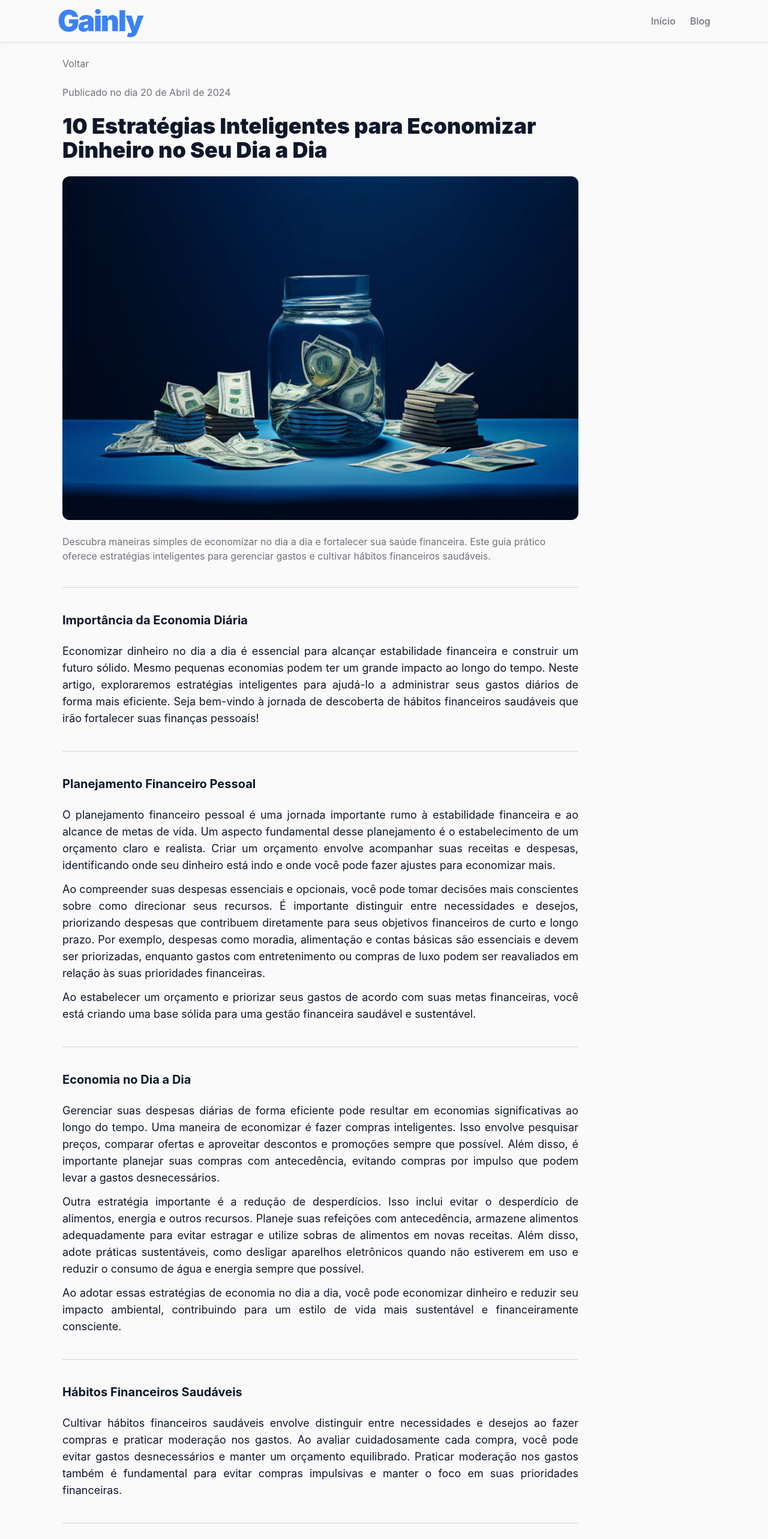
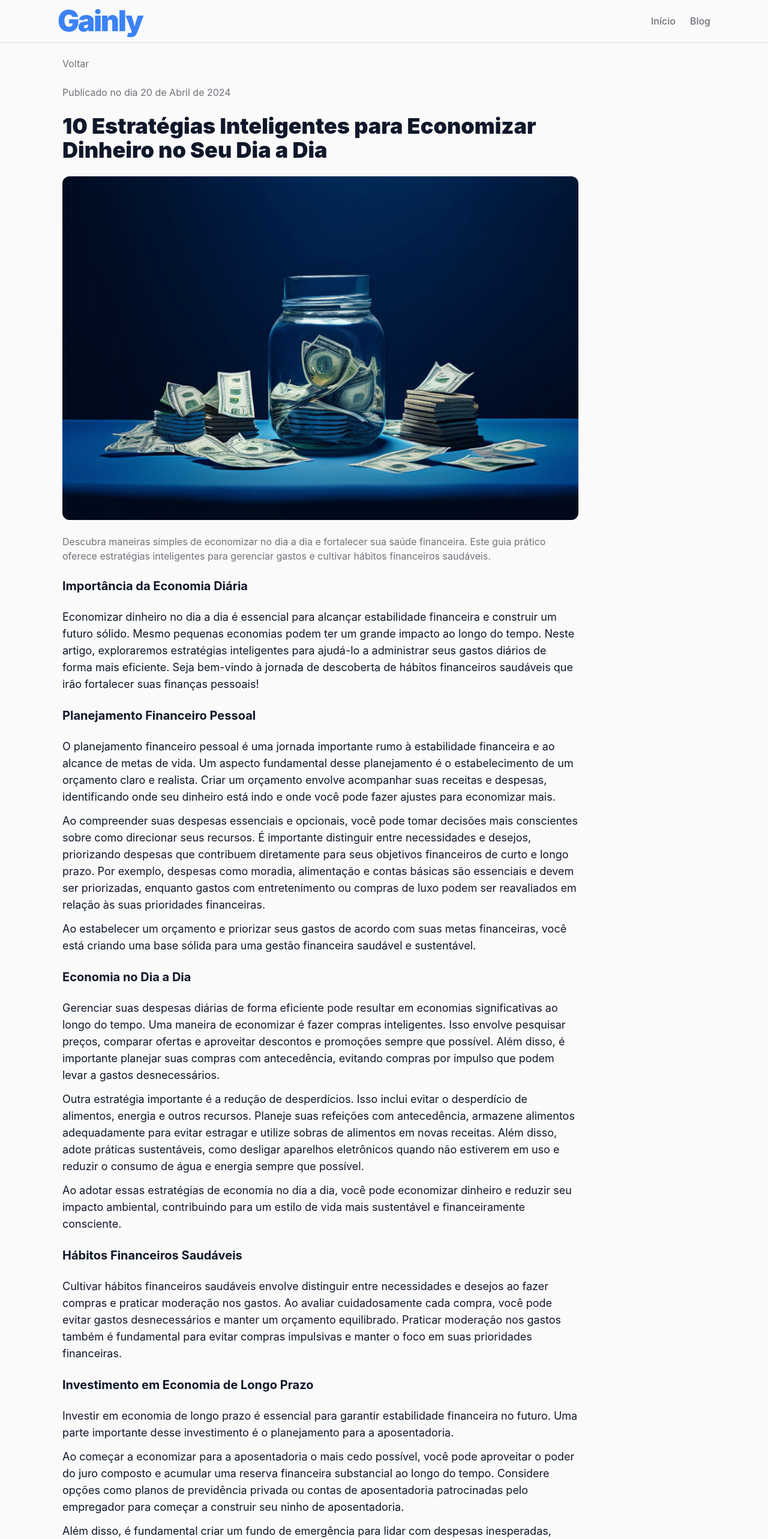
Before and after one commit to mayconjzj/Cogito, a Next.js app: page /post/10-estrategias-inteligentes-para-economizar-dinheiro-no-seu-dia-a-dia in a window 1280 px wide. Shown: the top 2566 px of the page at 60% size. Built offline with nearby package versions, Linux system fonts and the light colour scheme.

Commit message:
New Commit

```diff
--- a/src/app/post/[slug]/page.tsx
+++ b/src/app/post/[slug]/page.tsx
@@ -46,8 +46,8 @@ export default async function Page({ params }: { params: { slug: string } }) {
 
   return (
     <section className="px-2 sm:px-12 lg:px-24 space-y-6">
-      <article className="max-w-[860px]">
-        <div className="space-y-6 pb-10">
+      <article className="max-w-[860px] space-y-6">
+        <div className="space-y-6">
           <BackLink>Voltar</BackLink>
           <div>
             <p className="text-muted text-md">Publicado no dia {post?.date}</p>
@@ -64,18 +64,15 @@ export default async function Page({ params }: { params: { slug: string } }) {
           )}
           <p className="text-muted">{post?.description}</p>
         </div>
-        <div className="text-justify">
+
+        <ul className="space-y-6">
           {post?.contents &&
             post.contents.map((content) => (
-              <>
-                <div
-                  key={content.subTitle}
-                  className="space-y-6 py-10 border-t-border border-t-[0.5px]"
-                >
+              <li key={content.subTitle} className="space-y-6">
                 <h2 className="font-bold text-xl">{content.subTitle}</h2>
                 <div className="space-y-3">
                   {content.descriptions?.map((description) => (
-                      <p className="md:text-lg text-justify" key={description}>
+                    <p className="md:text-lg" key={description}>
                       {description}
                     </p>
                   ))}
@@ -89,10 +86,9 @@ export default async function Page({ params }: { params: { slug: string } }) {
                     className="object-cover w-full rounded-xl overflow-hidden"
                   />
                 )}
-                </div>
-              </>
+              </li>
             ))}
-        </div>
+        </ul>
       </article>
       {posts.filter((post) => post.slug !== params.slug).length > 0 && (
         <section className="space-y-6">
```
Lines whose indentation alone changed are shown as unchanged.
